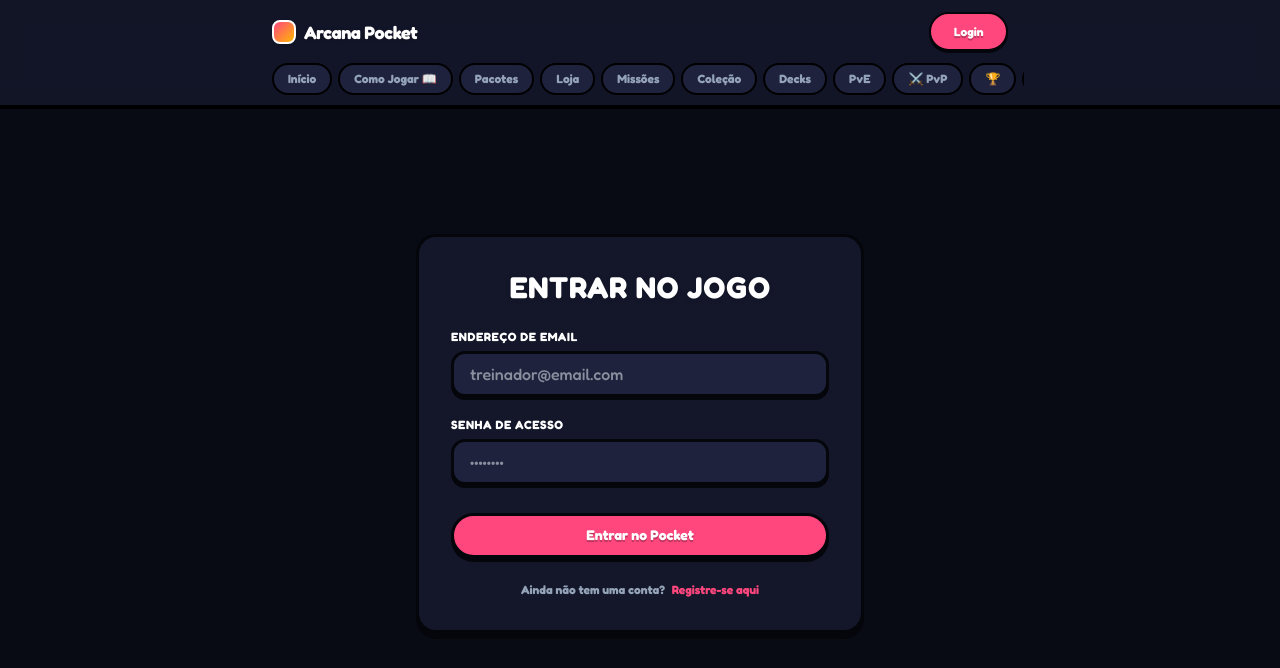
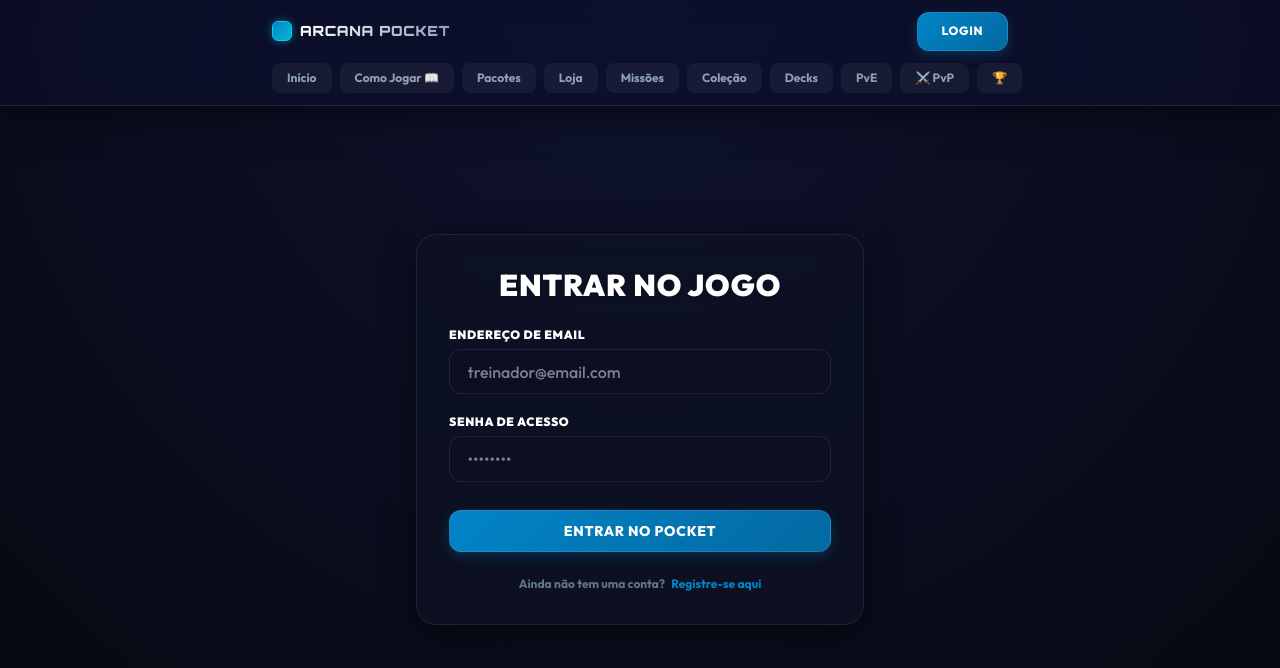
Before and after one commit to arrumadosvmodas-alt/arcana-pocket, a Next.js app: page /login in a window 1280 px wide. Shown: the top 668 px of the page. Built offline with nearby package versions, Linux system fonts and the light colour scheme; no server answers.

Commit message:
feat: redesign completo do layout para tema cyberpunk glassmorphism e nova nomenclatura de batalha

```diff
--- a/src/app/globals.css
+++ b/src/app/globals.css
@@ -1,20 +1,21 @@
-@import url('https://fonts.googleapis.com/css2?family=Fredoka:wght@300..700&family=Outfit:wght@300..900&display=swap');
+@import url('https://fonts.googleapis.com/css2?family=Outfit:wght@300..900&family=Orbitron:wght@400..900&display=swap');
 @import "tailwindcss";
 
 :root {
-  --background: #090b14;
-  --surface: #14172a;
-  --surface-2: #1e223d;
-  --foreground: #f8fafc;
-  --muted: #94a3b8;
-  --accent: #ff477e;
-  --accent-2: #ffb703;
-  --border: #2e3558;
-  --border-dark: #05060b;
+  --background: #060810;
+  --surface: rgba(12, 15, 30, 0.75);
+  --surface-2: rgba(22, 28, 54, 0.6);
+  --foreground: #f1f5f9;
+  --muted: #64748b;
+  --accent: #0284c7;
+  --accent-2: #06b6d4;
+  --border: rgba(255, 255, 255, 0.08);
+  --border-dark: rgba(0, 0, 0, 0.4);
 }
 
 @theme inline {
-  --font-sans: 'Fredoka', 'Outfit', system-ui, sans-serif;
+  --font-sans: 'Outfit', system-ui, sans-serif;
+  --font-display: 'Orbitron', monospace;
   --color-background: var(--background);
   --color-surface: var(--surface);
   --color-surface-2: var(--surface-2);
@@ -26,11 +27,10 @@
 }
 
 body {
-  background: var(--background);
+  background: radial-gradient(circle at top, #0f132e 0%, #060810 100%) no-repeat fixed;
   color: var(--foreground);
-  font-family: 'Fredoka', 'Outfit', system-ui, -apple-system, sans-serif;
+  font-family: 'Outfit', system-ui, sans-serif;
 }
-
 
 @keyframes fadeIn {
   from {
@@ -81,18 +81,6 @@ body {
   animation-duration: 1.1s;
 }
 
-.card-shine {
-  position: absolute;
-  top: 0;
-  left: -60%;
-  width: 35%;
-  height: 100%;
-  background: linear-gradient(100deg, transparent, rgba(255, 255, 255, 0.16), transparent);
-  transform: skewX(-20deg);
-  animation: shineSweep 3.5s ease-in-out infinite;
-  pointer-events: none;
-}
-
 .card-glow {
   animation: epicGlowPulse 2.4s ease-in-out infinite;
 }
@@ -102,69 +90,140 @@ body {
   transform-style: preserve-3d;
 }
 
-/* Sticker UI Custom Classes */
+/* Sci-Fi Action Buttons UI */
 .btn-sticker {
   display: inline-flex;
   align-items: center;
   justify-content: center;
   gap: 0.5rem;
-  font-family: 'Fredoka', sans-serif;
-  font-weight: 700;
-  padding: 0.6rem 1.4rem;
-  border-radius: 9999px;
-  border: 3px solid var(--border-dark);
-  background: var(--accent);
+  font-family: 'Outfit', sans-serif;
+  font-weight: 800;
+  text-transform: uppercase;
+  letter-spacing: 0.05em;
+  padding: 0.65rem 1.5rem;
+  border-radius: 12px;
+  border: 1px solid rgba(255, 255, 255, 0.1);
+  background: linear-gradient(135deg, #0284c7 0%, #0369a1 100%);
   color: white;
-  box-shadow: 0 4px 0 var(--border-dark);
-  transition: transform 0.1s ease, box-shadow 0.1s ease;
+  box-shadow: 0 4px 12px rgba(3, 105, 161, 0.35);
+  transition: all 0.2s cubic-bezier(0.4, 0, 0.2, 1);
   cursor: pointer;
-  text-shadow: 0 1.5px 0 rgba(0,0,0,0.25);
 }
 
 .btn-sticker:hover {
   transform: translateY(-2px);
-  box-shadow: 0 6px 0 var(--border-dark);
+  box-shadow: 0 6px 18px rgba(3, 105, 161, 0.5);
+  border-color: rgba(255, 255, 255, 0.25);
 }
 
 .btn-sticker:active {
-  transform: translateY(4px);
-  box-shadow: 0 0px 0 var(--border-dark);
+  transform: translateY(1px);
+  box-shadow: 0 2px 6px rgba(3, 105, 161, 0.3);
 }
 
 .btn-sticker-sec {
-  background: var(--surface-2);
+  background: rgba(30, 36, 66, 0.8);
   color: var(--foreground);
-  text-shadow: none;
+  box-shadow: 0 4px 12px rgba(0, 0, 0, 0.35);
+}
+
+.btn-sticker-sec:hover {
+  box-shadow: 0 6px 18px rgba(0, 0, 0, 0.5);
+  background: rgba(38, 45, 82, 0.8);
 }
 
 .btn-sticker-yellow {
-  background: var(--accent-2);
-  color: var(--border-dark);
-  text-shadow: none;
+  background: linear-gradient(135deg, #e11d48 0%, #be123c 100%);
+  box-shadow: 0 4px 12px rgba(190, 18, 60, 0.35);
+}
+
+.btn-sticker-yellow:hover {
+  box-shadow: 0 6px 18px rgba(190, 18, 60, 0.5);
 }
 
 .input-sticker, .select-sticker {
-  font-family: 'Fredoka', sans-serif;
+  font-family: 'Outfit', sans-serif;
   font-weight: 500;
-  padding: 0.5rem 1rem;
-  border-radius: 14px;
-  border: 3px solid var(--border-dark);
-  background: var(--surface-2);
+  padding: 0.6rem 1.1rem;
+  border-radius: 12px;
+  border: 1px solid rgba(255, 255, 255, 0.08);
+  background: rgba(14, 18, 36, 0.55);
   color: var(--foreground);
-  box-shadow: 0 3px 0 var(--border-dark);
   outline: none;
-  transition: all 0.1s ease;
+  transition: all 0.2s ease;
 }
 
 .input-sticker:focus, .select-sticker:focus {
-  transform: translateY(-1px);
-  box-shadow: 0 4px 0 var(--border-dark);
-  border-color: var(--accent);
+  border-color: var(--accent-2);
+  box-shadow: 0 0 10px rgba(6, 182, 212, 0.25);
+  background: rgba(14, 18, 36, 0.75);
 }
 
 .sticker-container {
-  border: 3px solid var(--border-dark);
+  border: 1px solid rgba(255, 255, 255, 0.08);
   border-radius: 20px;
-  box-shadow: 0 6px 0 var(--border-dark);
-  background: var(--surface);
+  background: rgba(14, 18, 36, 0.75);
+  backdrop-filter: blur(12px);
+  -webkit-backdrop-filter: blur(12px);
+  box-shadow: 0 8px 32px rgba(0, 0, 0, 0.5);
 }
+
+/* NFT Gaming futuristic glow and glassmorphism styling */
+.nft-card-container {
+  background: rgba(9, 11, 20, 0.85) !important;
+  backdrop-filter: blur(12px) saturate(185%);
+  -webkit-backdrop-filter: blur(12px) saturate(185%);
+  border-radius: 20px;
+  border: 1.5px solid rgba(255, 255, 255, 0.08) !important;
+  transition: all 0.3s cubic-bezier(0.25, 0.8, 0.25, 1);
+  position: relative;
+  overflow: hidden;
+}
+
+.nft-card-container:hover {
+  transform: translateY(-8px) scale(1.02);
+  box-shadow: 0 14px 28px rgba(0,0,0,0.5), 0 10px 10px rgba(0,0,0,0.45);
+}
+
+/* Neon element frames */
+.border-neon-fire {
+  box-shadow: 0 0 12px rgba(239, 68, 68, 0.35), inset 0 0 18px rgba(239, 68, 68, 0.2);
+  border: 1.5px solid rgba(239, 68, 68, 0.5) !important;
+}
+.border-neon-water {
+  box-shadow: 0 0 12px rgba(14, 165, 233, 0.35), inset 0 0 18px rgba(14, 165, 233, 0.2);
+  border: 1.5px solid rgba(14, 165, 233, 0.5) !important;
+}
+.border-neon-earth {
+  box-shadow: 0 0 12px rgba(34, 197, 94, 0.35), inset 0 0 18px rgba(34, 197, 94, 0.2);
+  border: 1.5px solid rgba(34, 197, 94, 0.5) !important;
+}
+.border-neon-air {
+  box-shadow: 0 0 12px rgba(234, 179, 8, 0.35), inset 0 0 18px rgba(234, 179, 8, 0.2);
+  border: 1.5px solid rgba(234, 179, 8, 0.5) !important;
+}
+
+/* Holographic animated background for rare/epic/legendary cards */
+.nft-holo-shine {
+  position: absolute;
+  top: 0;
+  left: 0;
+  width: 100%;
+  height: 100%;
+  background: linear-gradient(
+    115deg,
+    transparent 20%,
+    rgba(255, 255, 255, 0.05) 30%,
+    rgba(0, 229, 255, 0.1) 40%,
+    rgba(255, 0, 128, 0.1) 50%,
+    transparent 60%
+  );
+  background-size: 200% 200%;
+  animation: holoSweep 6s ease infinite alternate;
+  pointer-events: none;
+}
+
+@keyframes holoSweep {
+  0% { background-position: 0% 0%; }
+  100% { background-position: 100% 100%; }
+}
--- a/src/components/NavBar.tsx
+++ b/src/components/NavBar.tsx
@@ -38,14 +38,14 @@ export function NavBar() {
   }
 
   return (
-    <header className="sticky top-0 z-20 border-b-4 border-black bg-[var(--surface)]/90 backdrop-blur-md">
+    <header className="sticky top-0 z-20 border-b border-white/10 bg-[#0c0f2e]/60 backdrop-blur-md shadow-[0_8px_32px_rgba(0,0,0,0.5)]">
       <div className="mx-auto flex max-w-3xl items-center justify-between px-4 py-3">
-        <Link href="/" className="flex items-center gap-2 font-bold tracking-tight text-white text-lg">
+        <Link href="/" className="flex items-center gap-2 font-display tracking-wider text-white text-lg">
           <span
-            className="inline-block h-6 w-6 rounded-lg border-2 border-white shadow-sm"
+            className="inline-block h-5 w-5 rounded-md border border-cyan-400 shadow-[0_0_8px_rgba(6,182,212,0.5)]"
             style={{ background: 'linear-gradient(135deg, var(--accent), var(--accent-2))' }}
           />
-          <span className="drop-shadow-sm font-black">Arcana Pocket</span>
+          <span className="font-black uppercase text-sm tracking-wider text-transparent bg-clip-text bg-gradient-to-r from-white to-slate-400">Arcana Pocket</span>
         </Link>
 
         {session ? (
@@ -54,8 +54,7 @@ export function NavBar() {
             <button
               onClick={handleSignOut}
               disabled={signingOut}
-              className="btn-sticker btn-sticker-sec py-1 px-3 text-xs"
-              style={{ boxShadow: '0 2px 0 var(--border-dark)', border: '2px solid var(--border-dark)' }}
+              className="btn-sticker btn-sticker-sec py-1 px-3.5 text-xs shadow-none border-white/10 bg-white/5 hover:bg-white/10 rounded-lg cursor-pointer"
             >
               {signingOut ? "Saindo..." : "Sair"}
             </button>
@@ -63,31 +62,26 @@ export function NavBar() {
         ) : (
           <Link
             href="/login"
-            className="btn-sticker py-1 px-3 text-xs"
-            style={{ boxShadow: '0 2px 0 var(--border-dark)', border: '2px solid var(--border-dark)' }}
+            className="btn-sticker py-1 px-3.5 text-xs shadow-none border-white/10 bg-cyan-950/50 hover:bg-cyan-900/60 rounded-lg text-cyan-400 cursor-pointer"
           >
             Login
           </Link>
         )}
       </div>
 
-      {/* Navigation Links as Sticker Pills */}
-      <nav className="mx-auto flex max-w-3xl gap-1.5 overflow-x-auto px-4 pb-2.5 scrollbar-none">
+      {/* Navigation Links */}
+      <nav className="mx-auto flex max-w-3xl gap-2 overflow-x-auto px-4 pb-3 scrollbar-none">
         {LINKS.map((link) => {
           const active = pathname === link.href;
           return (
             <Link
               key={link.href}
               href={link.href}
-              className={`whitespace-nowrap font-bold text-xs px-3.5 py-1.5 rounded-full border-2 border-black transition-all ${
+              className={`whitespace-nowrap font-bold text-xs px-3.5 py-1.5 rounded-lg border transition-all ${
                 active
-                  ? "bg-[var(--accent)] text-white"
-                  : "bg-[var(--surface-2)] text-[var(--muted)] hover:text-white hover:border-[var(--accent)]"
+                  ? "bg-cyan-500/10 text-cyan-300 border-cyan-400/40 shadow-[0_0_10px_rgba(6,182,212,0.15)]"
+                  : "bg-white/5 text-slate-400 border-transparent hover:text-white hover:bg-white/10 hover:border-white/10"
               }`}
-              style={{
-                boxShadow: active ? '0 2px 0 var(--border-dark)' : 'none',
-                transform: active ? 'translateY(-1px)' : 'none'
-              }}
             >
               {link.label}
             </Link>
```
Also changed, not shown: src/components/BattleBoard.tsx (+33 -23 lines), src/components/CardView.tsx (+28 -28 lines).
